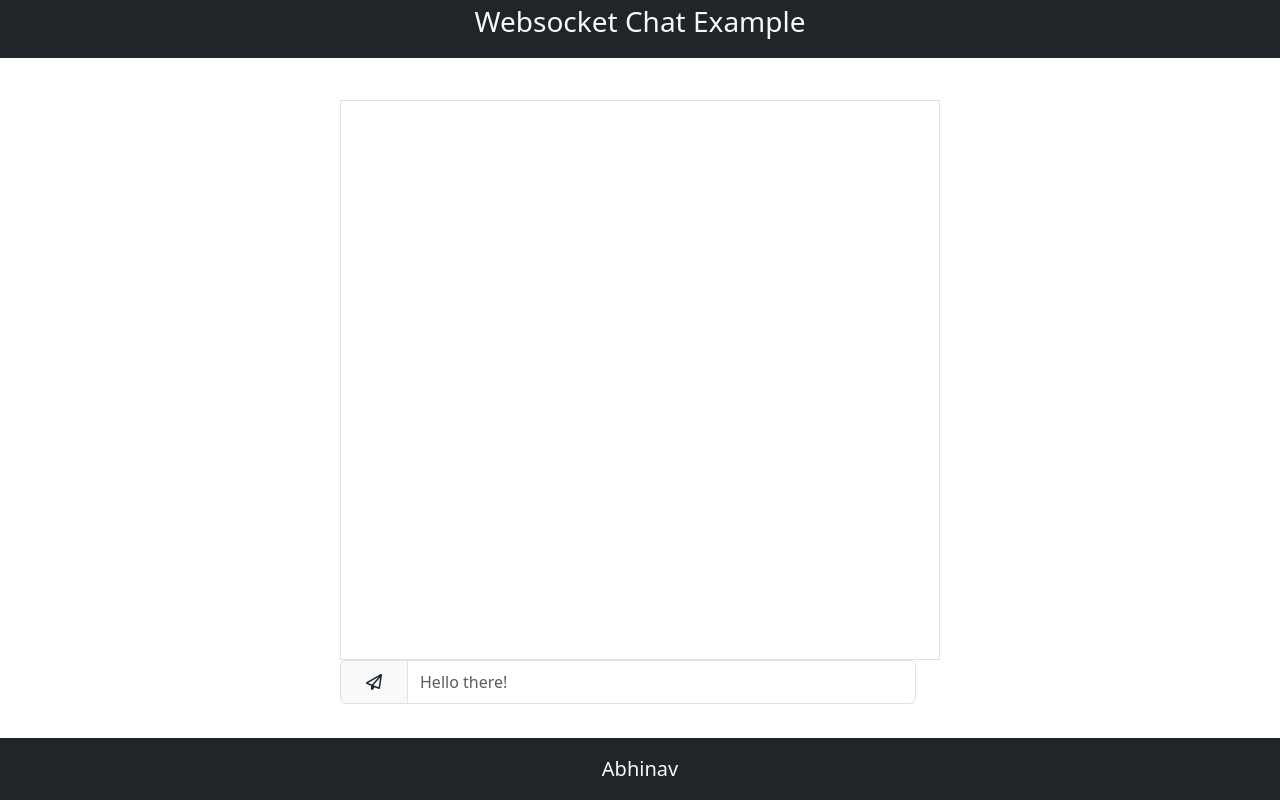
After one commit to blacksmithop/fastapi-websocket-chat, a FastAPI app: template templates/chat.html in a window 1280 px wide. The commit adds this page. Run offline with FastAPI, Linux system fonts and the light colour scheme; the template is opened without the code that fills it, so the values that code supplies are empty; parts of the project's set-up code (start-up, migrations or seed data) failed here and were passed over; some libraries are stand-ins or nearby versions.

Commit message:
Interactive chat page

```diff
--- a/server.py
+++ b/server.py
@@ -35,11 +35,11 @@ templates = Jinja2Templates(directory="templates")
 con_mgr = ConnectionManager()
 
 
-@app.get("/")
+@app.get("/chat")
 async def get(request: Request):
     """Returns the page where user sets their display name
     """
-    return templates.TemplateResponse("signup.html", {"request": request})
+    return templates.TemplateResponse("chat.html", {"request": request})
 
 # session shenanigans
 @app.post("/create_session/{name}")
--- a/static/css/signup.css
+++ b/static/css/chat.css
@@ -1,7 +1,8 @@
 .chat-window {
   width: 600px;
-  height: 400px;
+  height: 70vh;
   overflow-y: scroll;
+  margin-top: 100px;
 }
 
 .chat-input {
@@ -10,4 +11,5 @@
 }
 .card {
   margin-top: 15px;
+  margin-bottom: 15px;
 }
--- /dev/null
+++ b/static/js/chat.js
@@ -0,0 +1,17 @@
+function sendMessage() {
+    // get message text
+    let message = document.getElementsByClassName('message-input')[0].value;
+    if (message != ''){
+        var messageTemplate = document.getElementsByClassName('card')[0];
+        var newChat = messageTemplate.cloneNode(true);
+
+        newChat.classList.remove("visually-hidden")
+
+        var chatWindow = document.getElementsByClassName('container')[0];
+
+        // set message content
+        newChat.querySelector('div.card-body > blockquote > p').innerText = message
+        // append new message to list
+        chatWindow.append(newChat);
+    }
+  }
--- a/templates/base.html
+++ b/templates/base.html
@@ -7,10 +7,17 @@
       rel="stylesheet"
     />
     <link rel="stylesheet" href="https://cdnjs.cloudflare.com/ajax/libs/font-awesome/6.3.0/css/all.min.css" integrity="sha512-SzlrxWUlpfuzQ+pcUCosxcglQRNAq/DZjVsC0lE40xsADsfeQoEypE+enwcOiGjk/bSuGGKHEyjSoQ1zVisanQ==" crossorigin="anonymous" referrerpolicy="no-referrer" />
+    <title>FastAPI Websocket Chat</title>
     {% endblock %}
   </head>
   <body>
-    {% block body %}{% endblock %}
+    <header class="fixed-top mt-auto bg-dark">
+        <div class="container-fluid text-center">
+    <p class="fs-3 text-center text-light">Websocket Chat Example</p>
+        </div>
+    </header>
+    {% block body %}
+    {% endblock %}
     <footer class="footer fixed-bottom mt-auto py-3 bg-dark">
         <div class="container text-center">
           <span class="text-light fs-5">Abhinav</span>
--- /dev/null
+++ b/templates/chat.html
@@ -0,0 +1,47 @@
+{% extends "base.html" %}
+
+{% block head %}
+{{ super() }}
+<link
+href="{{ url_for('static', path='/css/chat.css') }}"
+rel="stylesheet"
+/>
+<script src="{{ url_for('static',path='/js/chat.js') }}"></script>
+
+{% endblock %}
+
+{% block body %}
+<div class="container-fluid">
+  <div class="row">
+    <div class="container chat-window border">
+      <div class="card visually-hidden"> <!--hide template card-->
+        <div class="card-header">
+          <i class="fa-regular fa-user"></i> Username
+        </div>
+        <div class="card-body">
+          <blockquote class="blockquote mb-0">
+            <p class="message-text">A sample text message.</p>
+            <footer class="blockquote-footer">Timestamp</footer>
+          </blockquote>
+        </div>
+      </div>
+    </div>
+    <div class="row">
+      <div class="container chat-input">
+        <div class="input-group">
+          <span class="input-group-text" id="basic-addon1"
+            ><i class="btn fa-sharp fa-regular fa-paper-plane" onclick="sendMessage()"></i
+          ></span>
+          <input
+            type="text"
+            class="form-control message-input"
+            placeholder="Hello there!"
+            aria-label="Username"
+            aria-describedby="basic-addon1"
+          />
+        </div>
+      </div>
+    </div>
+  </div>
+</div>
+{% endblock %}
```
Also changed, not shown: templates/signup.html (deleted, +0 -46 lines).
